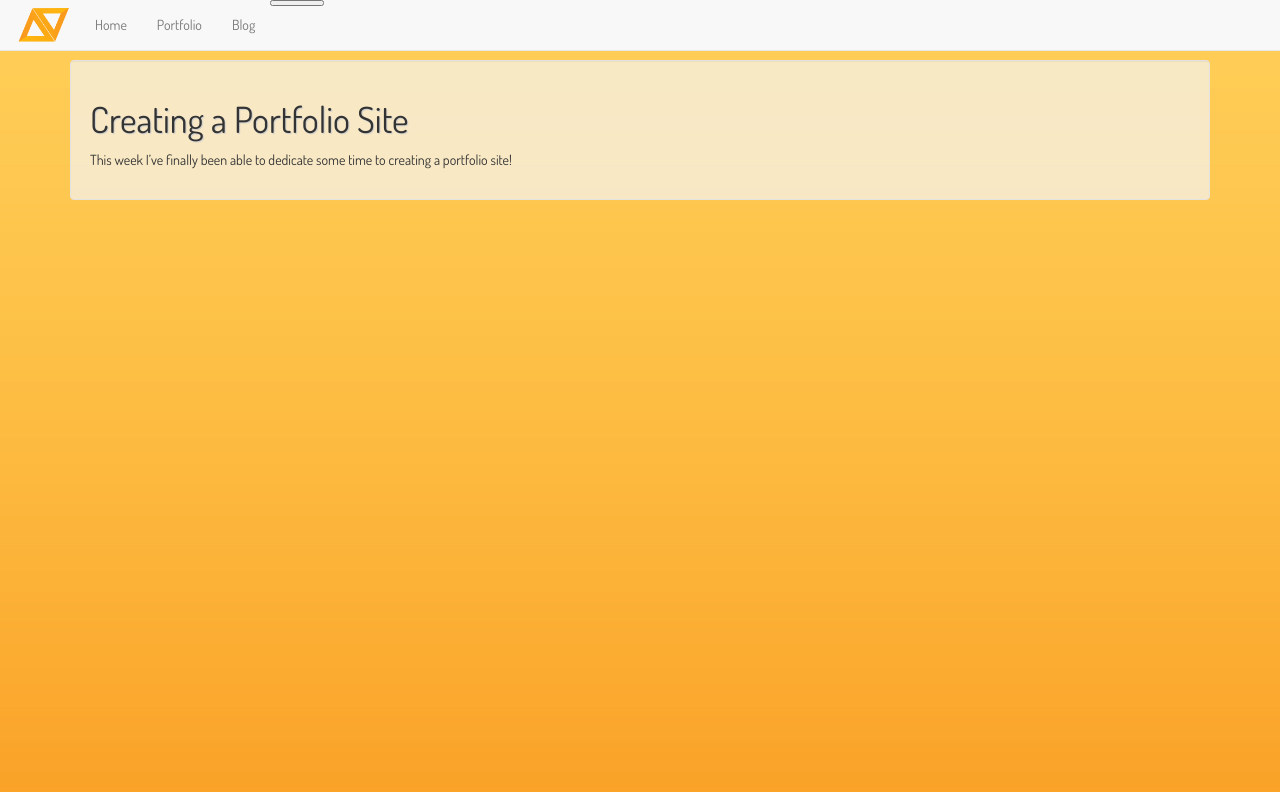
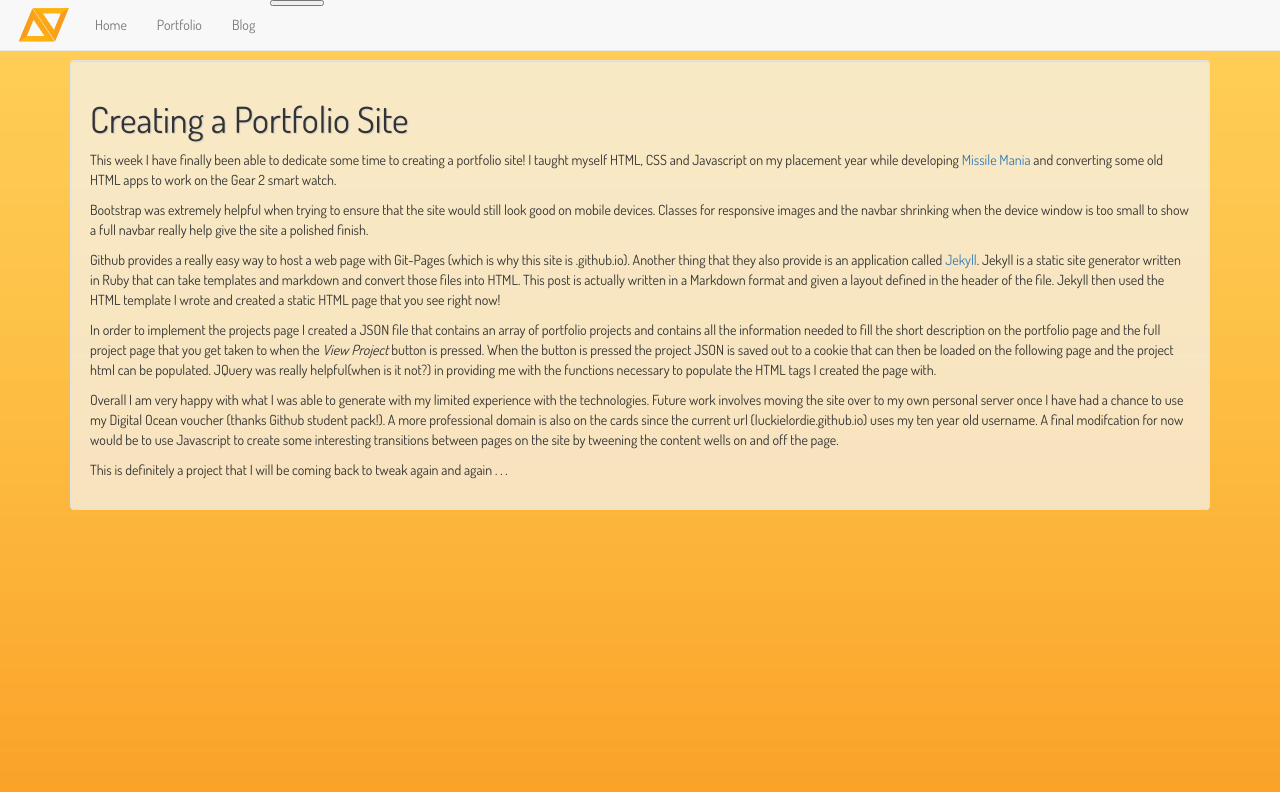
Before and after one commit to luckielordie/luckielordie.github.io, a Jekyll site: the page built from _posts/2015-06-14-Creating-A-Portfolio-Site.md, in a window 1280 px wide. Shown: the top 792 px of the page. Built offline with Jekyll 4.4.1, drawn with Linux system fonts in a browser that asks for light colours; nearby versions of some CDN libraries; library files that are not in the unit come from our copies.

Commit message:
add blog
added first blog post to site.

```diff
--- a/_posts/2015-06-14-Creating-A-Portfolio-Site.md
+++ b/_posts/2015-06-14-Creating-A-Portfolio-Site.md
@@ -6,4 +6,14 @@ title: Creating a Portfolio Site
 {{page.title}}
 ==============
 
-This week I've finally been able to dedicate some time to creating a portfolio site!
+This week I have finally been able to dedicate some time to creating a portfolio site! I taught myself HTML, CSS and Javascript on my placement year while developing [Missile Mania](http://luckielordie.github.io/portfolio.html) and converting some old HTML apps to work on the Gear 2 smart watch.
+
+Bootstrap was extremely helpful when trying to ensure that the site would still look good on mobile devices. Classes for responsive images and the navbar shrinking when the device window is too small to show a full navbar really help give the site a polished finish.
+
+Github provides a really easy way to host a web page with Git-Pages (which is why this site is .github.io). Another thing that they also provide is an application called [Jekyll](http://jekyllrb.com/). Jekyll is a static site generator written in Ruby that can take templates and markdown and convert those files into HTML. This post is actually written in a Markdown format and given a layout defined in the header of the file. Jekyll then used the HTML template I wrote and created a static HTML page that you see right now!
+
+In order to implement the projects page I created a JSON file that contains an array of portfolio projects and contains all the information needed to fill the short description on the portfolio page and the full project page that you get taken to when the *View Project*  button is pressed. When the button is pressed the project JSON is saved out to a cookie that can then be loaded on the following page and the project html can be populated. JQuery was really helpful(when is it not?) in providing me with the functions necessary to populate the HTML tags I created the page with.
+
+Overall I am very happy with what I was able to generate with my limited experience with the technologies. Future work involves moving the site over to my own personal server once I have had a chance to use my Digital Ocean voucher (thanks Github student pack!). A more professional domain is also on the cards since the current url (luckielordie.github.io) uses my ten year old username. A final modifcation for now would be to use Javascript to create some interesting transitions between pages on the site by tweening the content wells on and off the page.
+
+This is definitely a project that I will be coming back to tweak again and again . . .
```
Also changed, not shown: 1 other file.
